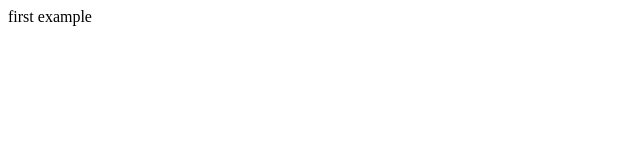
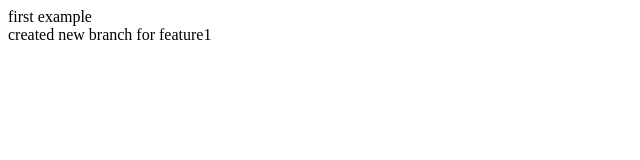
Before and after one commit to yousefmatar99/example1, a plain HTML site: page index.html in a window 1280 px wide. Shown: the whole page, without its empty margins (0-640 px from the left). Drawn offline with Linux system fonts and the light colour scheme.

Commit message:
added feature1

```diff
--- a/index.html
+++ b/index.html
@@ -1 +1,2 @@
 <div>first example</div>
+<div>created new branch for feature1</div>
```
